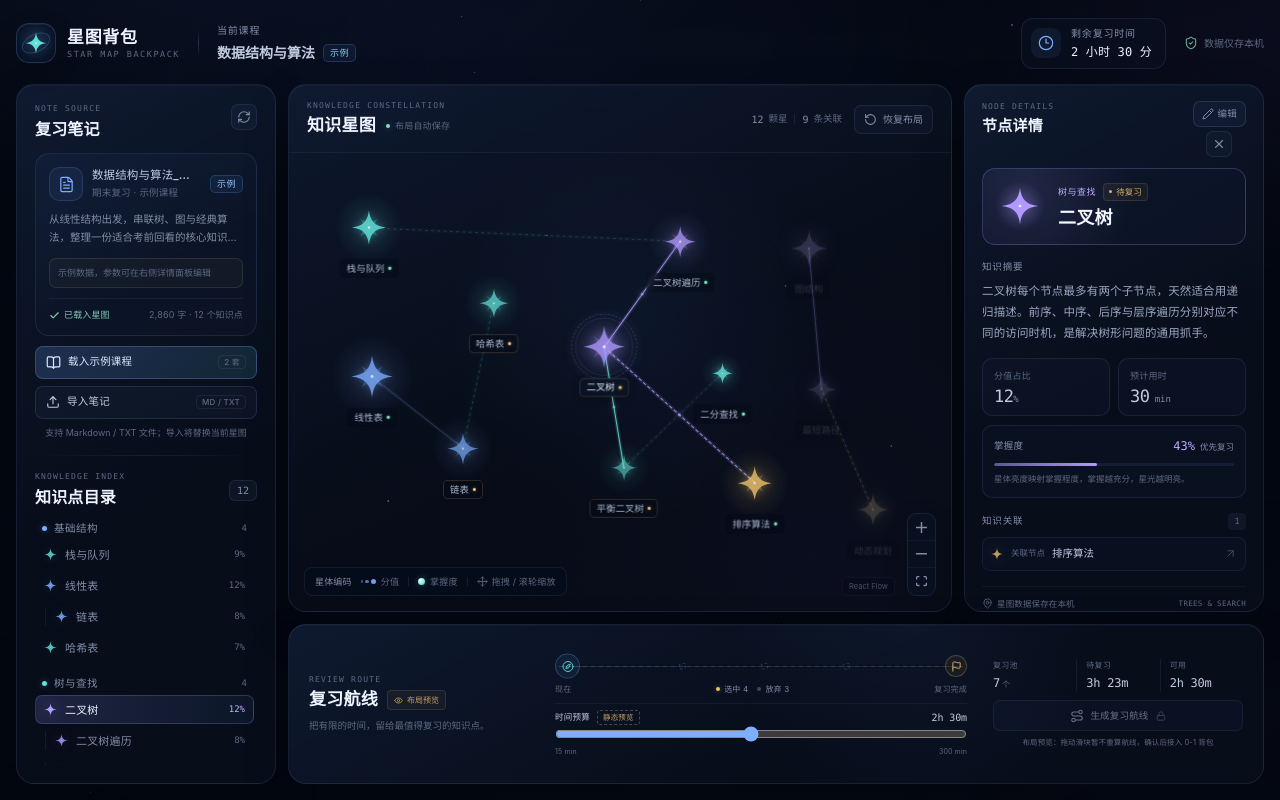
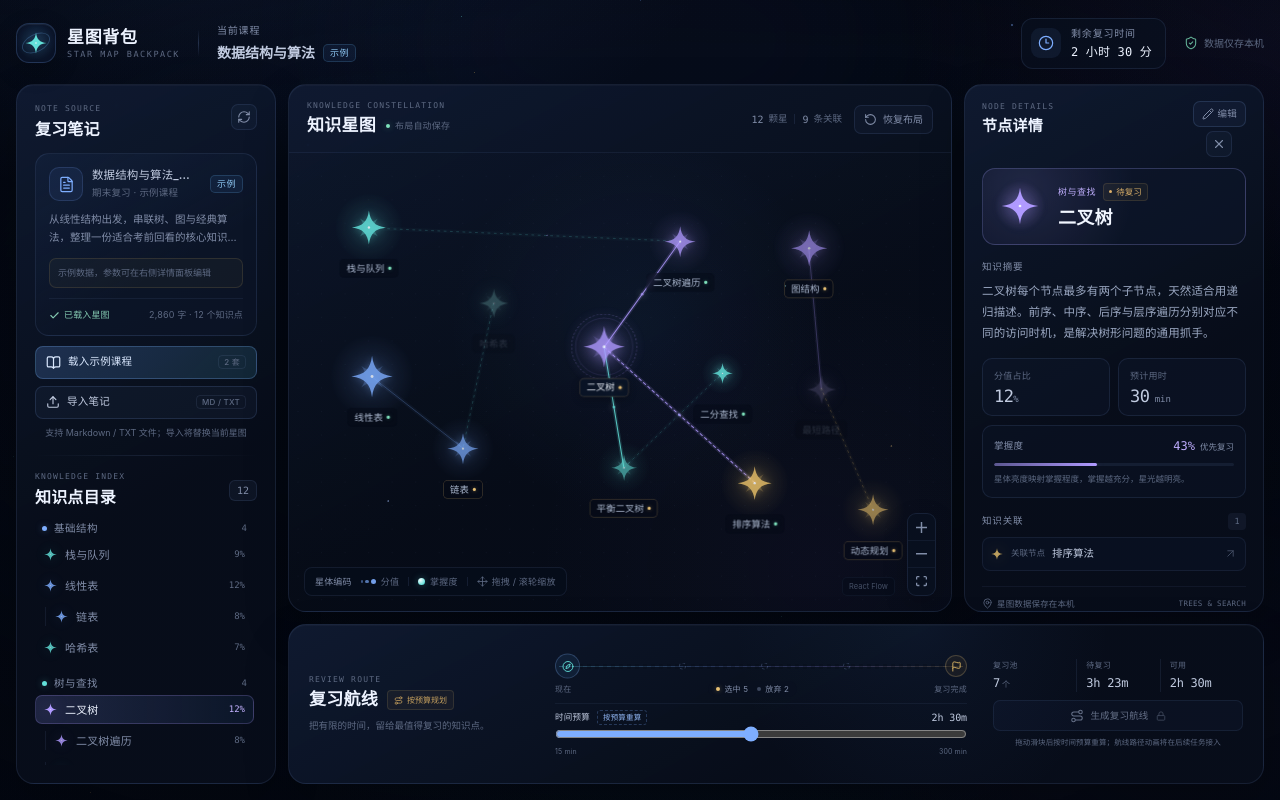
Before and after one commit to FengfengBug/star-map-backpack, a React (Vite) app: page / in a window 1280 px wide. Built offline with nearby package versions, Linux system fonts and the light colour scheme.

Commit message:
feat: 接入时间预算与 0-1 背包航线联动

```diff
--- a/src/App.tsx
+++ b/src/App.tsx
@@ -6,6 +6,7 @@ import {
   type OnNodeDrag,
   type OnNodesChange,
 } from '@xyflow/react';
+import { planReviewRoute } from './algorithms/knapsack';
 import { DetailPanel } from './components/DetailPanel';
 import { Header } from './components/Header';
 import { KnowledgeGraph } from './components/KnowledgeGraph';
@@ -40,6 +41,10 @@ import {
   createKnowledgeEdges,
   createKnowledgeNodes,
 } from './utils/knowledgeGraph';
+import {
+  createReviewRouteItems,
+  createRouteStateMap,
+} from './utils/reviewRoute';
 import { formatMastery, formatScoreShare } from './utils/star';
 import {
   applySavedNodeEdits,
@@ -52,7 +57,7 @@ import {
 import './App.css';
 
 const INITIAL_SELECTED_NODE_ID = 'binary-tree';
-const ROUTE_PREVIEW_SELECTED_COUNT = 4;
+const ROUTE_RECALC_DELAY_MS = 200;
 
 function getSampleCourseEditKey(courseId: SampleCourseId) {
   return `sample:${courseId}`;
@@ -73,28 +78,26 @@ function withSelection(nodes: KnowledgeFlowNode[], selectedNodeId: string | null
   }));
 }
 
-// 静态布局预览：固定取前 4 个待复习节点作为选中示例，确认后再替换为算法结果。
-function applyRoutePreview(
+function createRouteStates(points: KnowledgePoint[], budgetMinutes: number) {
+  return createRouteStateMap(
+    planReviewRoute(createReviewRouteItems(points), budgetMinutes),
+  );
+}
+
+function applyRouteStates(
   nodes: KnowledgeFlowNode[],
-  points: KnowledgePoint[],
+  routeStates: Map<string, ReviewRouteState>,
 ): KnowledgeFlowNode[] {
-  const pendingPoints = points.filter((point) => !point.reviewed);
-  const selectedIds = new Set(
-    pendingPoints.slice(0, ROUTE_PREVIEW_SELECTED_COUNT).map((point) => point.id),
-  );
-  const skippedIds = new Set(
-    pendingPoints.slice(ROUTE_PREVIEW_SELECTED_COUNT).map((point) => point.id),
-  );
+  let hasChanged = false;
+  const nextNodes = nodes.map((node) => {
+    const routeState = routeStates.get(node.id) ?? null;
+    if (node.data.routeState === routeState) return node;
 
-  return nodes.map((node) => {
-    const routeState: ReviewRouteState | null = selectedIds.has(node.id)
-      ? 'selected'
-      : skippedIds.has(node.id)
-        ? 'skipped'
-        : null;
-
+    hasChanged = true;
     return { ...node, data: { ...node.data, routeState } };
   });
+
+  return hasChanged ? nextNodes : nodes;
 }
 
 function applyNodeFields(
@@ -139,13 +142,19 @@ function StarMapWorkspace() {
   );
   const [initialNodes] = useState(() =>
     withSelection(
-      applyRoutePreview(createKnowledgeNodes(coursePoints, loadNodePositions()), coursePoints),
+      applyRouteStates(
+        createKnowledgeNodes(coursePoints, loadNodePositions()),
+        createRouteStates(coursePoints, sampleCourse.reviewWindowMinutes),
+      ),
       INITIAL_SELECTED_NODE_ID,
     ),
   );
   const [nodes, setNodes, onNodesChange] = useNodesState<KnowledgeFlowNode>(initialNodes);
   const [selectedNodeId, setSelectedNodeId] = useState<string | null>(INITIAL_SELECTED_NODE_ID);
   const [budgetMinutes, setBudgetMinutes] = useState(sampleCourse.reviewWindowMinutes);
+  const [plannedBudgetMinutes, setPlannedBudgetMinutes] = useState(
+    sampleCourse.reviewWindowMinutes,
+  );
   const [toast, setToast] = useState<ToastState | null>(null);
   const toastCounter = useRef(0);
   const { fitView, getNodes } = useReactFlow<KnowledgeFlowNode, KnowledgeFlowEdge>();
@@ -169,6 +178,25 @@ function StarMapWorkspace() {
 
     return () => window.clearTimeout(timer);
   }, [fitView]);
+
+  useEffect(() => {
+    if (plannedBudgetMinutes === budgetMinutes) return;
+
+    const timer = window.setTimeout(
+      () => setPlannedBudgetMinutes(budgetMinutes),
+      ROUTE_RECALC_DELAY_MS,
+    );
+    return () => window.clearTimeout(timer);
+  }, [budgetMinutes, plannedBudgetMinutes]);
+
+  useEffect(() => {
+    setNodes((currentNodes) =>
+      applyRouteStates(
+        currentNodes,
+        createRouteStates(coursePoints, plannedBudgetMinutes),
+      ),
+    );
+  }, [coursePoints, plannedBudgetMinutes, setNodes]);
 
   const handleSelectNode = useCallback(
     (nodeId: string | null) => {
@@ -217,9 +245,13 @@ function StarMapWorkspace() {
 
       setSelectedNodeId(defaultSelection);
       setBudgetMinutes(coursePackage.course.reviewWindowMinutes);
+      setPlannedBudgetMinutes(coursePackage.course.reviewWindowMinutes);
       setNodes(
         withSelection(
-          applyRoutePreview(createKnowledgeNodes(points), points),
+          applyRouteStates(
+            createKnowledgeNodes(points),
+            createRouteStates(points, coursePackage.course.reviewWindowMinutes),
+          ),
           defaultSelection,
         ),
       );
@@ -302,14 +334,24 @@ function StarMapWorkspace() {
   const handleResetLayout = useCallback(() => {
     setNodes(
       withSelection(
-        applyRoutePreview(createKnowledgeNodes(coursePoints), coursePoints),
+        applyRouteStates(
+          createKnowledgeNodes(coursePoints),
+          createRouteStates(coursePoints, plannedBudgetMinutes),
+        ),
         selectedNodeId,
       ),
     );
     clearNodePositions();
     notify('星图布局已恢复');
     fitMapToCanvas();
-  }, [coursePoints, fitMapToCanvas, notify, selectedNodeId, setNodes]);
+  }, [
+    coursePoints,
+    fitMapToCanvas,
+    notify,
+    plannedBudgetMinutes,
+    selectedNodeId,
+    setNodes,
+  ]);
 
   const handleImportConfirm = useCallback(
     (course: ImportedCourse) => {
@@ -328,14 +370,17 @@ function StarMapWorkspace() {
       setSelectedNodeId(null);
       setNodes(
         withSelection(
-          applyRoutePreview(createKnowledgeNodes(course.points), course.points),
+          applyRouteStates(
+            createKnowledgeNodes(course.points),
+            createRouteStates(course.points, plannedBudgetMinutes),
+          ),
           null,
         ),
       );
       notify(`已导入 ${course.points.length} 个知识点，分值占比等参数待设置`);
       fitMapToCanvas();
     },
-    [fitMapToCanvas, notify, setNodes],
+    [fitMapToCanvas, notify, plannedBudgetMinutes, setNodes],
   );
 
   const handleNodesChange = useCallback<OnNodesChange<KnowledgeFlowNode>>(
--- a/src/components/ReviewRoute.css
+++ b/src/components/ReviewRoute.css
@@ -210,11 +210,11 @@
   letter-spacing: 0.03em;
 }
 
-.route-preview-tag {
+.route-budget__tag {
   padding: 1px 5px;
-  border: 1px dashed rgba(232, 193, 116, 0.3);
+  border: 1px dashed rgba(126, 174, 255, 0.26);
   border-radius: 3px;
-  color: #c8a25f;
+  color: #8fb4f0;
   font-size: 7.5px;
   letter-spacing: 0.02em;
   white-space: nowrap;
--- a/src/components/ReviewRoute.tsx
+++ b/src/components/ReviewRoute.tsx
@@ -1,4 +1,4 @@
-import { Compass, Eye, Flag, Lock, Route } from 'lucide-react';
+import { Compass, Flag, Lock, Route } from 'lucide-react';
 import type { KnowledgeFlowNode } from '../types/knowledge';
 import { formatDuration } from '../utils/star';
 import { sumPendingMinutes } from '../utils/knowledgeGraph';
@@ -35,8 +35,8 @@ export function ReviewRoute({
         <div className="route-intro__title">
           <h2 id="review-route-heading">复习航线</h2>
           <span className="route-status">
-            <Eye size={9} strokeWidth={2} aria-hidden="true" />
-            布局预览
+            <Route size={9} strokeWidth={2} aria-hidden="true" />
+            按预算规划
           </span>
         </div>
         <p>把有限的时间，留给最值得复习的知识点。</p>
@@ -73,7 +73,7 @@ export function ReviewRoute({
         <div className="route-budget">
           <div className="route-budget__head">
             <label htmlFor="route-budget">时间预算</label>
-            <span className="route-preview-tag">静态预览</span>
+            <span className="route-budget__tag">按预算重算</span>
             <strong>{formatDuration(budgetMinutes)}</strong>
           </div>
           <input
@@ -84,7 +84,7 @@ export function ReviewRoute({
             max={MAX_BUDGET_MINUTES}
             step={BUDGET_STEP_MINUTES}
             value={budgetMinutes}
-            aria-valuetext={`${formatDuration(budgetMinutes)}，静态预览，选中 ${selectedCount} 个，放弃 ${skippedCount} 个`}
+            aria-valuetext={`${formatDuration(budgetMinutes)}，选中 ${selectedCount} 个，放弃 ${skippedCount} 个`}
             onChange={(event) => onBudgetChange(Number(event.target.value))}
           />
           <div className="route-budget__scale" aria-hidden="true">
@@ -125,14 +125,14 @@ export function ReviewRoute({
           type="button"
           className="route-action"
           disabled
-          title="静态布局预览，确认后接入航线规划"
+          title="航线路径动画将在后续任务接入"
         >
           <Route size={14} strokeWidth={1.8} aria-hidden="true" />
           生成复习航线
           <Lock size={10} strokeWidth={2} aria-hidden="true" />
         </button>
         <p className="route-side__hint">
-          布局预览：拖动滑块暂不重算航线，确认后接入 0-1 背包
+          拖动滑块后按时间预算重算；航线路径动画将在后续任务接入
         </p>
       </div>
     </section>
--- /dev/null
+++ b/src/utils/reviewRoute.ts
@@ -0,0 +1,38 @@
+import type { KnapsackItem, KnapsackResult } from '../algorithms/knapsack';
+import type { KnowledgePoint, ReviewRouteState } from '../types/knowledge';
+
+export function createReviewRouteItems(points: KnowledgePoint[]): KnapsackItem[] {
+  return points
+    .filter((point) => !point.reviewed)
+    .map((point) => ({
+      id: point.id,
+      scoreShare: point.scoreShare,
+      mastery: point.mastery,
+      estimatedMinutes: point.estimatedMinutes,
+    }));
+}
+
+export function createRouteStateMap(
+  result: KnapsackResult,
+): Map<string, ReviewRouteState> {
+  const routeStates = new Map<string, ReviewRouteState>();
+
+  result.decisions.forEach((decision) => {
+    if (decision.selected) {
+      routeStates.set(decision.id, 'selected');
+      return;
+    }
+
+    // 待设置/非法参数尚未形成取舍结论，保持中性，不标记为放弃。
+    if (
+      decision.reason.code === 'skipped-pending-parameters' ||
+      decision.reason.code === 'skipped-invalid-parameters'
+    ) {
+      return;
+    }
+
+    routeStates.set(decision.id, 'skipped');
+  });
+
+  return routeStates;
+}
```
Also changed, not shown: 3 other files (tests, documents, lock files or other folders).
